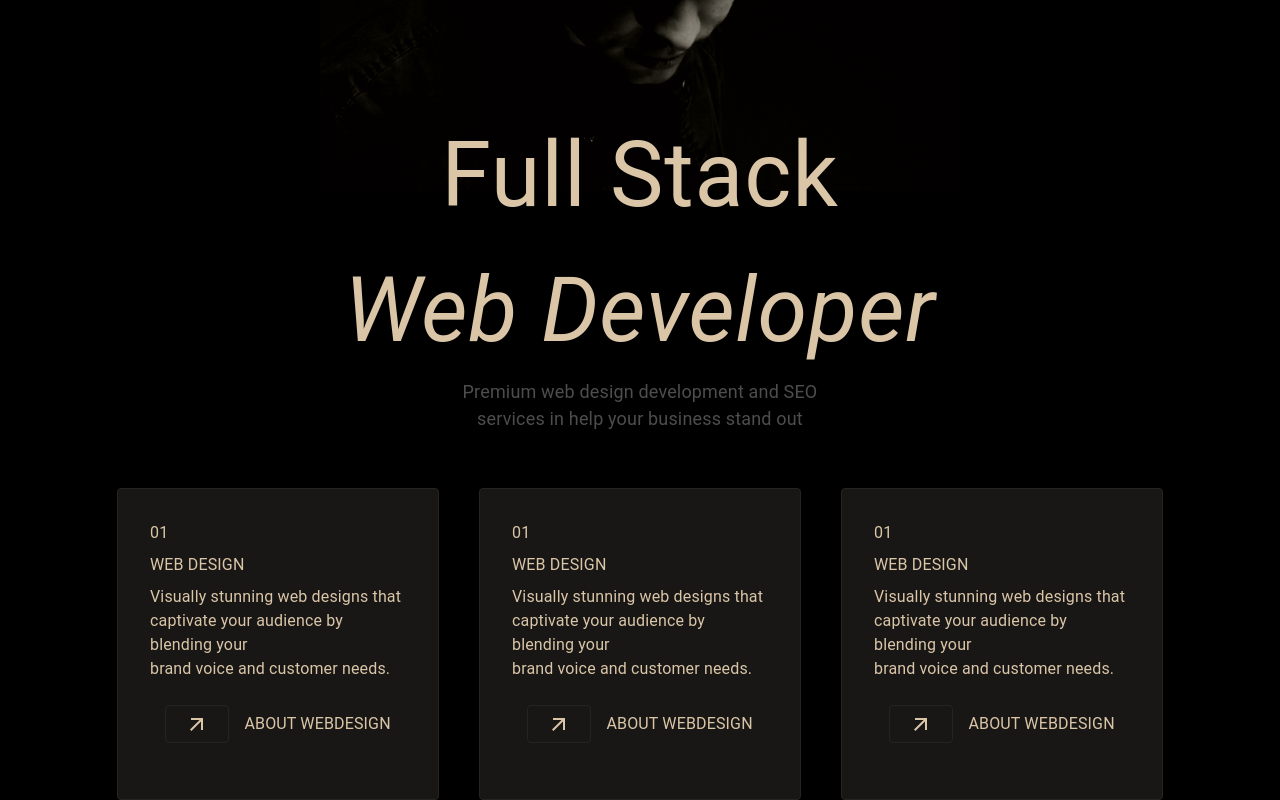
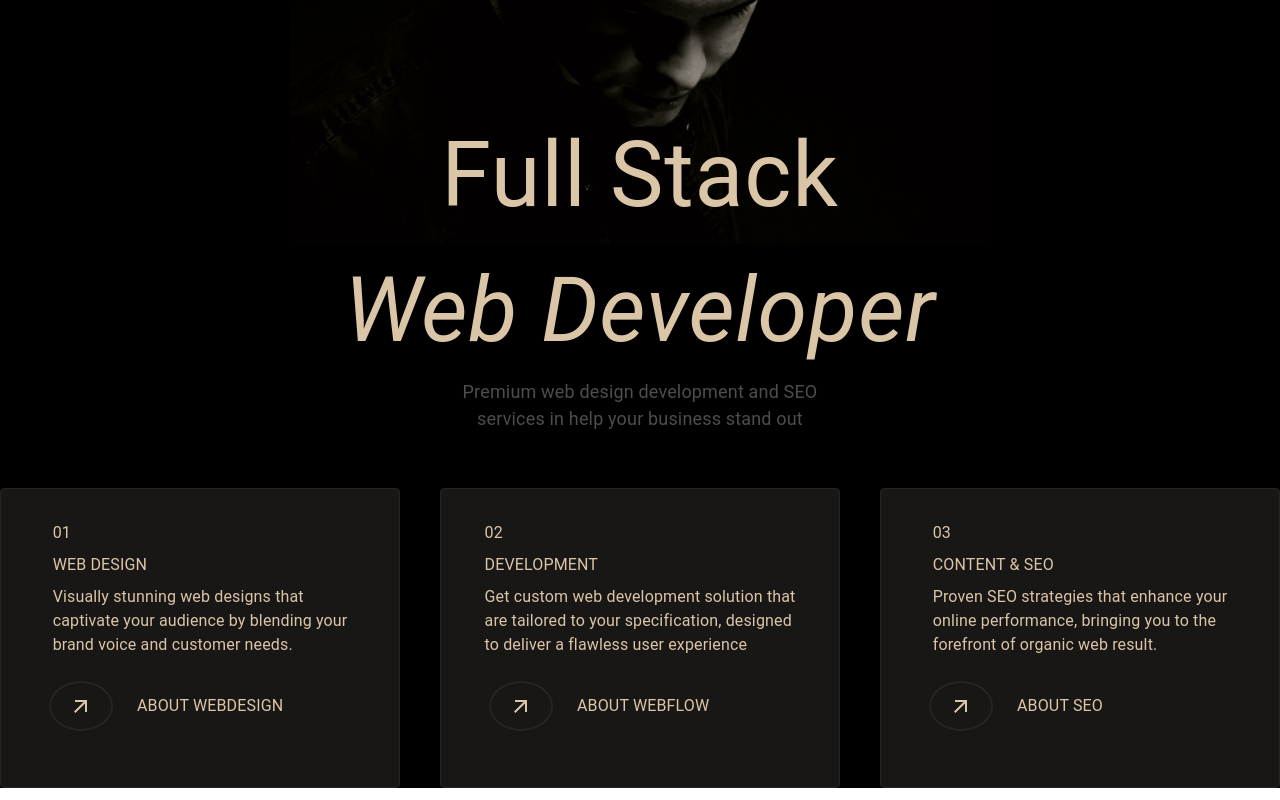
Before and after one commit to Sajjadmoghadam/portfolio, a React (Create React App) app: page / in a window 1280 px wide. Shown: the part 368-1168 px from the top of the page. Built offline with nearby package versions, Linux system fonts and the light colour scheme.

Commit message:
home component updated

```diff
--- a/src/pages/Home/index.jsx
+++ b/src/pages/Home/index.jsx
@@ -20,7 +20,7 @@ export default function Home() {
             width: "100%",
             height: "100vh",
             backgroundPosition: "top",
-            backgroundSize: "50%",
+            backgroundSize: "700px",
             backgroundRepeat: "no-repeat",
             display: "flex",
             flexDirection: "column",
@@ -64,7 +64,7 @@ export default function Home() {
         >
           <Box
             sx={{
-              width: "20%",
+              width: "350px",
               display: "flex",
               flexDirection: "column",
               justifyContent: "center",
@@ -90,12 +90,14 @@ export default function Home() {
                 display: "flex",
                 flexDirection: "row",
                 alignItems: "center",
-                justifyContent:'space-evenly',
+                justifyContent:'start',
                 my: 3,
-                width:'100%'
+                width:'100%',
+                gap:3,
+                ml:4
               }}
             >
-              <Button sx={{ color: "#DAC5A7", border: "1px solid #262421" }}>
+              <Button sx={{ color: "#DAC5A7", border: "2px solid #262421", borderRadius:'50%', width:'50px', height:'50px' }}>
                 <ArrowOutwardIcon />
               </Button>{" "}
               <Typography sx={{ color: "#DAC5A7" }}>ABOUT WEBDESIGN</Typography>
@@ -103,7 +105,7 @@ export default function Home() {
           </Box>
           <Box
             sx={{
-              width: "20%",
+              width: "350px",
               display: "flex",
               flexDirection: "column",
               justifyContent: "center",
@@ -115,13 +117,13 @@ export default function Home() {
             }}
           >
             <Stack direction={"column"}>
-              <Typography sx={{ color: "#DAC5A7" }}>01</Typography>
+              <Typography sx={{ color: "#DAC5A7" }}>02</Typography>
               <Typography sx={{ color: "#DAC5A7", my: 1 }}>
-                WEB DESIGN
+                DEVELOPMENT
               </Typography>
               <Typography sx={{ color: "#DAC5A7" }}>
-                Visually stunning web designs that <br /> captivate your
-                audience by blending your <br /> brand voice and customer needs.
+                Get custom web development solution that <br /> are tailored
+                to your specification, designed <br /> to deliver a flawless user experience
               </Typography>
             </Stack>
             <Stack
@@ -129,20 +131,22 @@ export default function Home() {
                 display: "flex",
                 flexDirection: "row",
                 alignItems: "center",
-                justifyContent:'space-evenly',
+                justifyContent:'start',
                 my: 3,
-                width:'100%'
+                width:'100%',
+                gap:3,
+                ml:4
               }}
             >
-              <Button sx={{ color: "#DAC5A7", border: "1px solid #262421" }}>
+              <Button sx={{ color: "#DAC5A7", border: "2px solid #262421" , borderRadius:'50%', width:'50px', height:'50px' }}>
                 <ArrowOutwardIcon />
               </Button>{" "}
-              <Typography sx={{ color: "#DAC5A7" }}>ABOUT WEBDESIGN</Typography>
+              <Typography sx={{ color: "#DAC5A7" }}>ABOUT WEBFLOW</Typography>
             </Stack>
           </Box>
           <Box
             sx={{
-              width: "20%",
+              width: "350px",
               display: "flex",
               flexDirection: "column",
               justifyContent: "center",
@@ -154,13 +158,13 @@ export default function Home() {
             }}
           >
             <Stack direction={"column"}>
-              <Typography sx={{ color: "#DAC5A7" }}>01</Typography>
+              <Typography sx={{ color: "#DAC5A7" }}>03</Typography>
               <Typography sx={{ color: "#DAC5A7", my: 1 }}>
-                WEB DESIGN
+                CONTENT & SEO
               </Typography>
               <Typography sx={{ color: "#DAC5A7" }}>
-                Visually stunning web designs that <br /> captivate your
-                audience by blending your <br /> brand voice and customer needs.
+                Proven SEO strategies that enhance your <br /> online performance,
+                bringing you to the  <br /> forefront of organic web result.
               </Typography>
             </Stack>
             <Stack
@@ -168,15 +172,17 @@ export default function Home() {
                 display: "flex",
                 flexDirection: "row",
                 alignItems: "center",
-                justifyContent:'space-evenly',
+                justifyContent:'start',
                 my: 3,
-                width:'100%'
+                width:'100%',
+                gap:3,
+                ml:4
               }}
             >
-              <Button sx={{ color: "#DAC5A7", border: "1px solid #262421" }}>
+              <Button sx={{ color: "#DAC5A7", border: "2px solid #262421" , borderRadius:'50%', width:'50px', height:'50px' }}>
                 <ArrowOutwardIcon />
               </Button>{" "}
-              <Typography sx={{ color: "#DAC5A7" }}>ABOUT WEBDESIGN</Typography>
+              <Typography sx={{ color: "#DAC5A7" }}>ABOUT SEO</Typography>
             </Stack>
           </Box>
         </Box>
```
